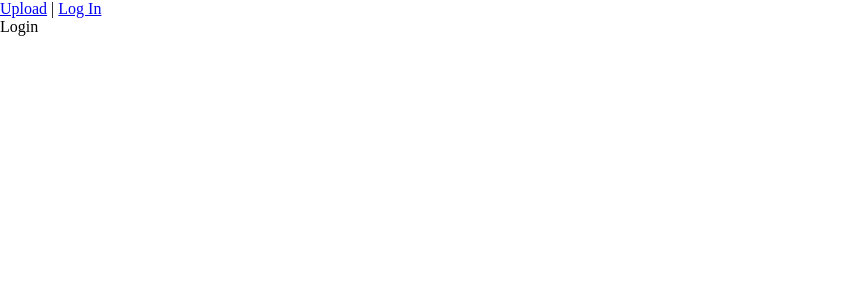
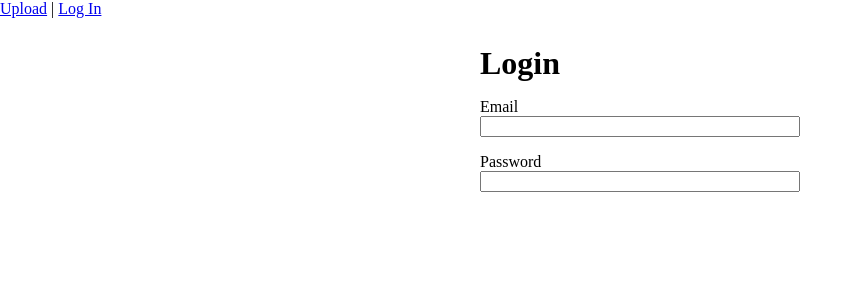
Before and after one commit to milky2028/web-reader-v3, a SvelteKit app: page /login in a window 1280 px wide. Shown: the top 300 px of the page, without its empty margins (0-863 px from the left). Built offline with nearby package versions, Linux system fonts and the light colour scheme.

Commit message:
behold a login page

```diff
--- a/src/routes/+layout.svelte
+++ b/src/routes/+layout.svelte
@@ -4,6 +4,12 @@
 		{ path: '/login', name: 'Log In' }
 	];
 </script>
+
+<style>
+	main {
+		height: calc(100% - 3rem);
+	}
+</style>
 
 <div>
 	{#each routes as route, i}<a href={route.path}>{route.name}</a>{i !== routes.length - 1
--- a/src/routes/login/+page.svelte
+++ b/src/routes/login/+page.svelte
@@ -1 +1,29 @@
-Login
+<style>
+	.page {
+		display: grid;
+		place-items: center;
+		height: 25vh;
+	}
+
+	.login {
+		display: grid;
+		row-gap: 1rem;
+		width: 25vw;
+	}
+
+	h1 {
+		margin: 0;
+	}
+
+	input {
+		width: 100%;
+	}
+</style>
+
+<div class="page">
+	<div class="login">
+		<h1>Login</h1>
+		<label>Email<br /><input type="email" /></label>
+		<label>Password<br /><input type="password" /></label>
+	</div>
+</div>
```
